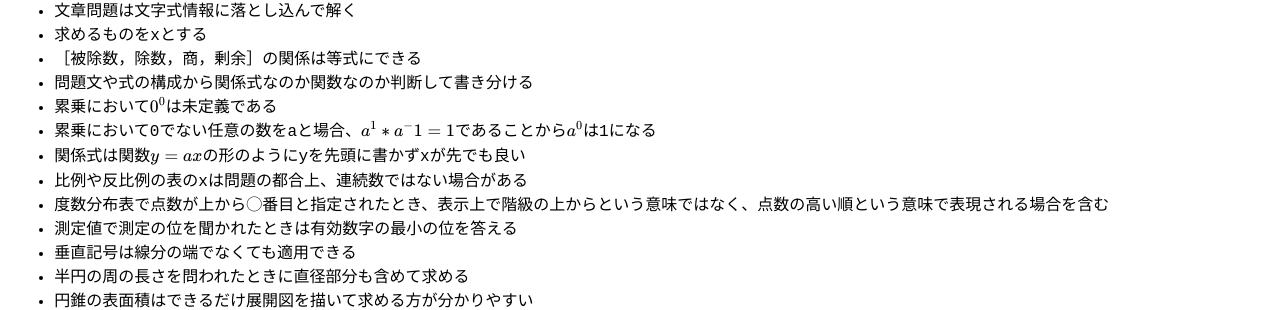
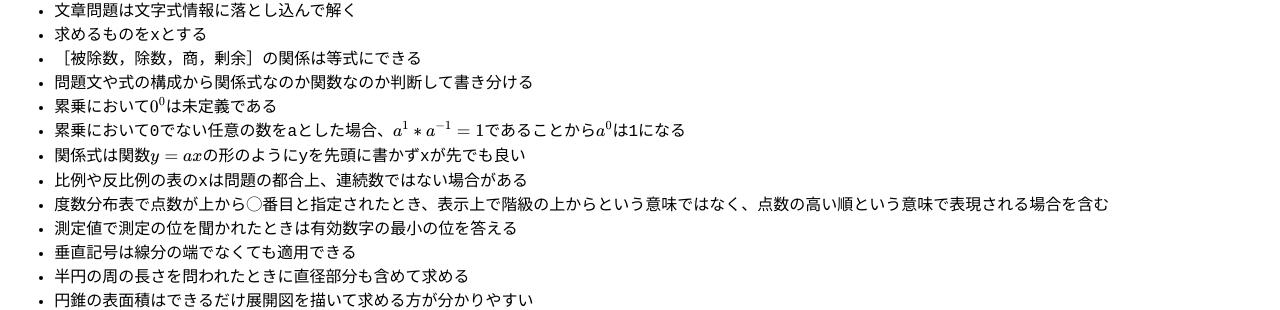
Before and after one commit to zoldof/algo-notes-ci, a Jekyll site: the page built from docs/dist/chu1/index.md, in a window 1280 px wide and 900 px high, scrolled down 1449 px. Shown: the part 140-450 px from the top of the window. Built offline with Jekyll 4.4.1, drawn with Linux system fonts in a browser that asks for light colours.

Commit message:
Update index.md

```diff
--- a/docs/dist/chu1/index.md
+++ b/docs/dist/chu1/index.md
@@ -61,7 +61,7 @@ robots: noindex
 - ［被除数，除数，商，剰余］の関係は等式にできる
 - 問題文や式の構成から関係式なのか関数なのか判断して書き分ける
 - 累乗において$0^0$は未定義である
-- 累乗において0でない任意の数をaと場合、$a^1*a^-1=1$であることから$a^0$は1になる
+- 累乗において0でない任意の数をaとした場合、$a^1*{a^{-1}}=1$であることから$a^0$は1になる
 - 関係式は関数$y=ax$の形のようにyを先頭に書かずxが先でも良い
 - 比例や反比例の表のxは問題の都合上、連続数ではない場合がある
 - 度数分布表で点数が上から◯番目と指定されたとき、表示上で階級の上からという意味ではなく、点数の高い順という意味で表現される場合を含む
```
